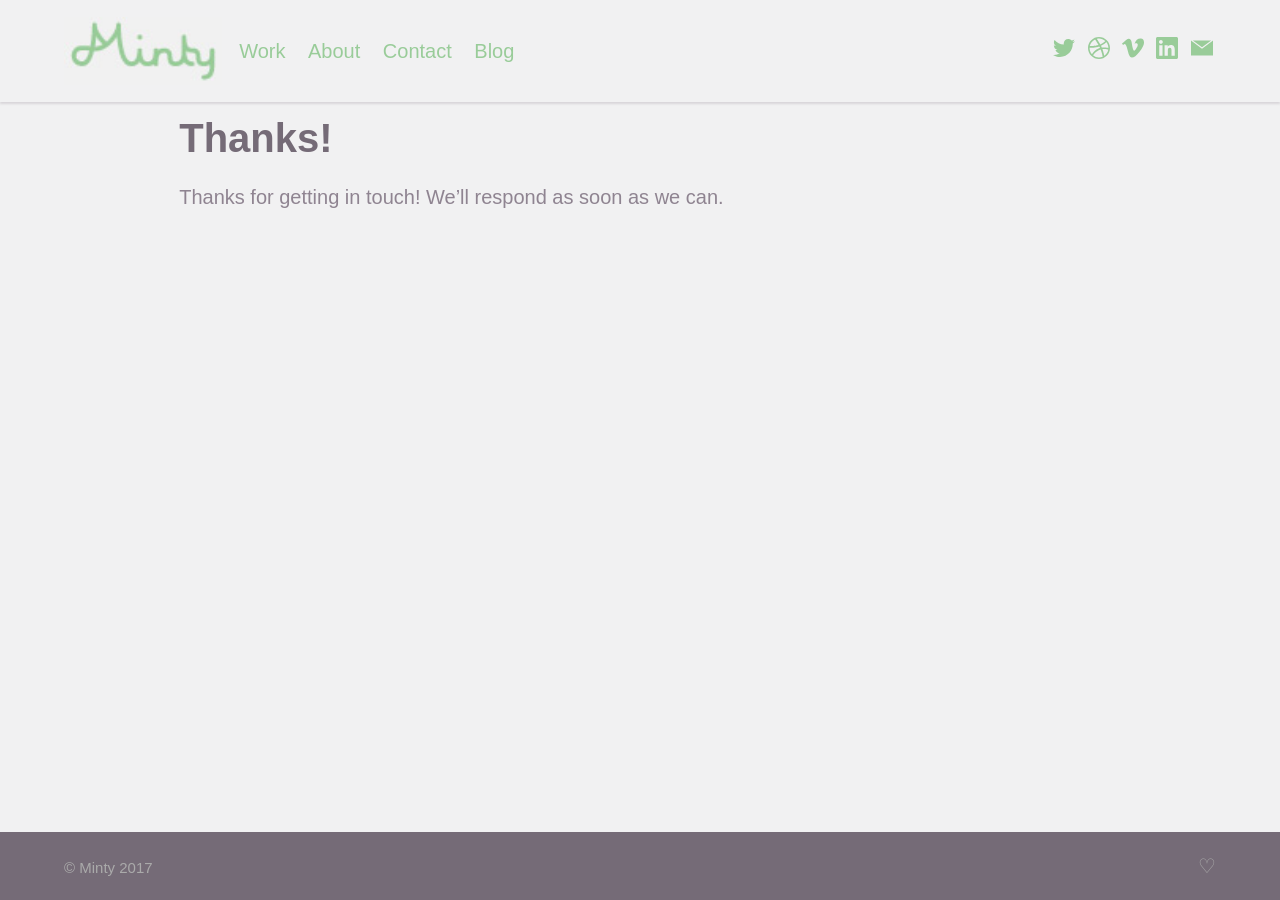
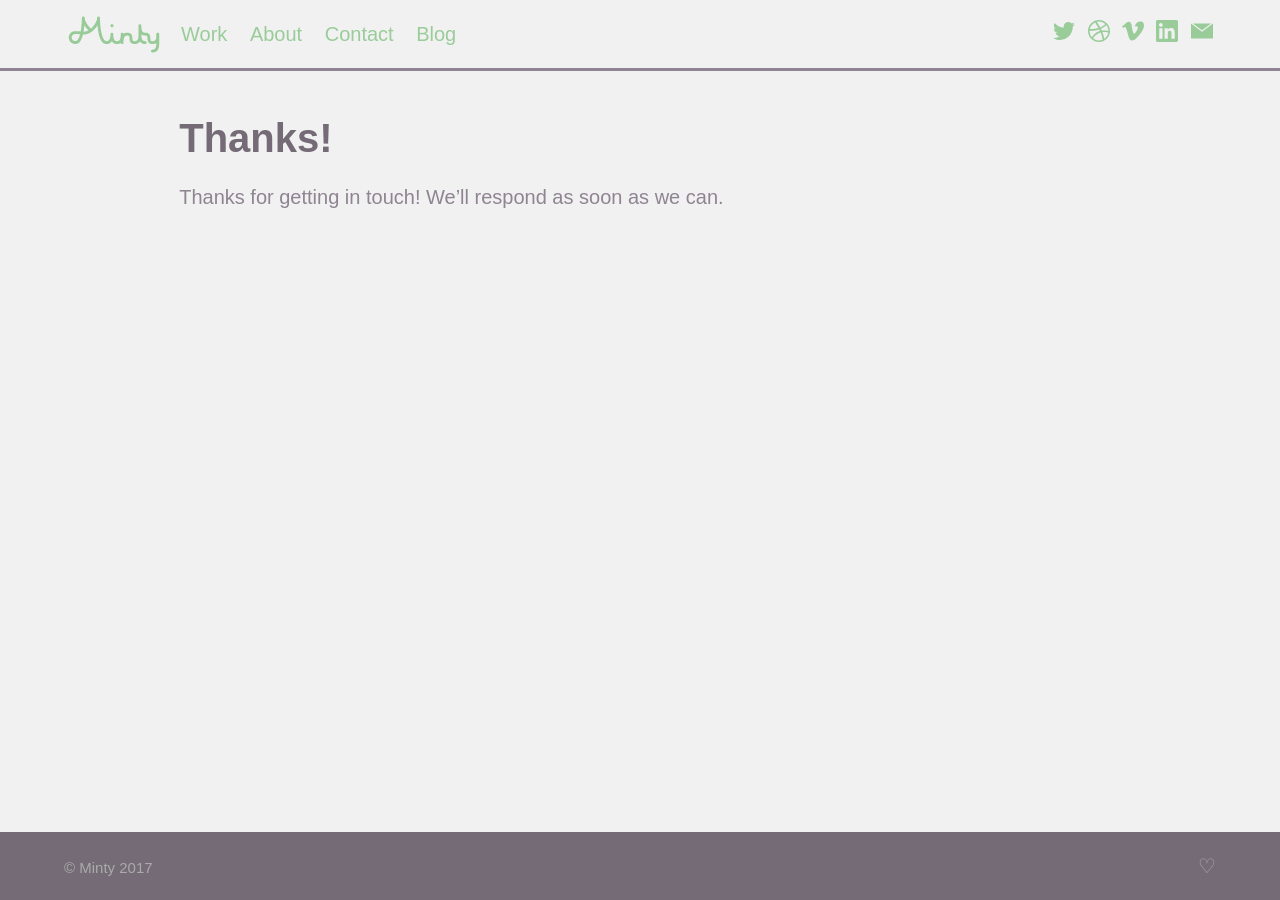
Before and after one commit to StephenMinty/itsminty.co.uk, a Jekyll site: the page built from thanks.md, in a window 1280 px wide. Built offline with Jekyll 4.4.1, drawn with Linux system fonts in a browser that asks for light colours; some web fonts are replaced.

Commit message:
Header tweaks

```diff
--- a/assets/styles.scss
+++ b/assets/styles.scss
@@ -59,11 +59,10 @@ body {
     top: 0;
     width: 100%;
     max-width: 100%;
-    padding-left: 5%;
-    padding-right: 5%;
+    padding: 0 5%;
     margin: 0;
     background: $backgroundColour;
-    box-shadow: 0 2px 2px fade-out($bodyColour, 0.75);
+    border-bottom: 3px solid $bodyColour;
   }
 }
 
@@ -92,7 +91,7 @@ body {
   line-height: 0;
   padding-right: 1rem;
   img {
-    min-height: 4rem;
+    min-height: 2rem;
   }
 }
 
```
